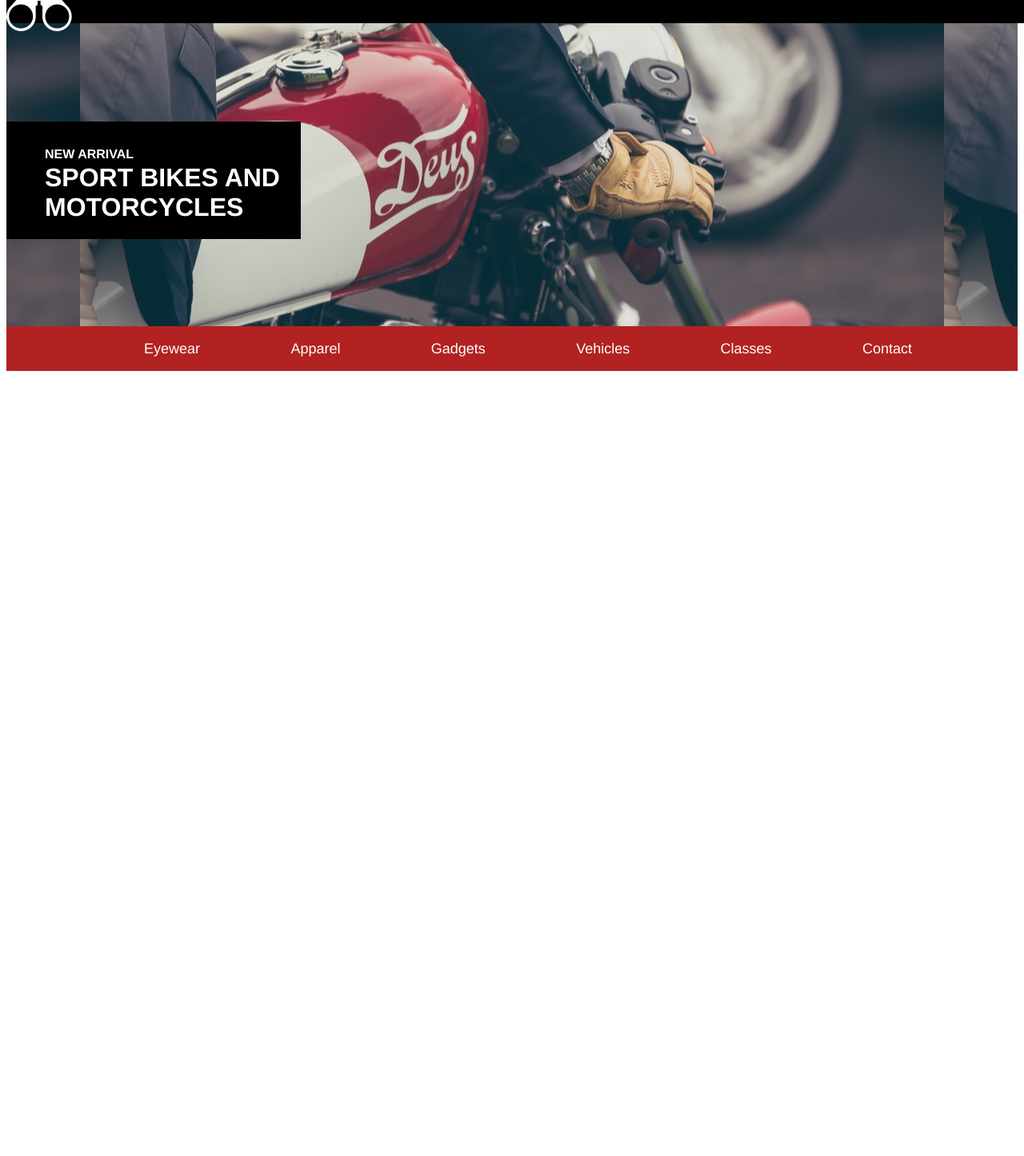
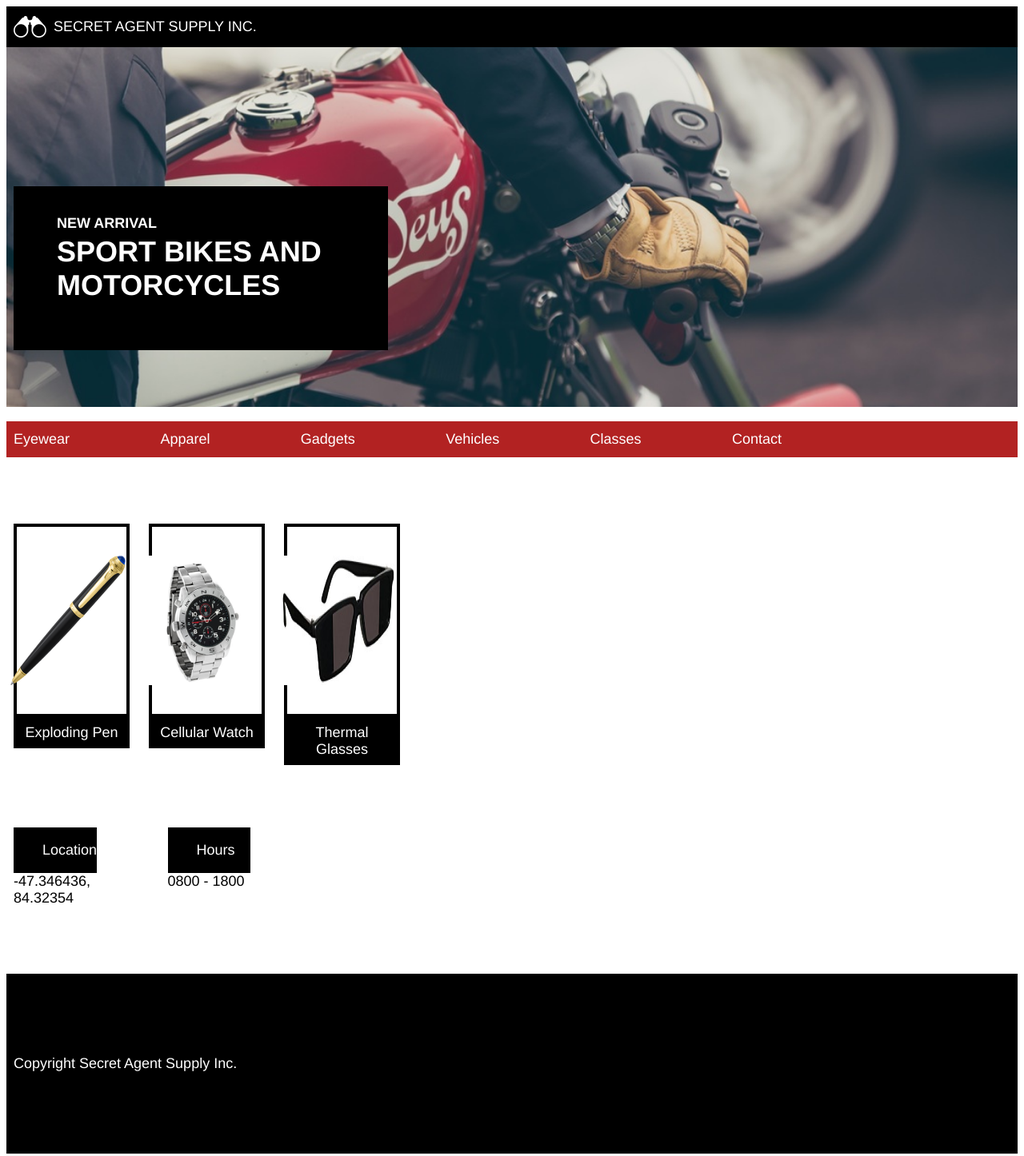
Before and after one commit to J9ml/secretagent, a plain HTML site: page index.html in a window 1280 px wide. Shown: the whole page at 80% size. Before the commit the page ends 800 px from the top, so only its background shows below. Drawn offline with Linux system fonts and the light colour scheme.

Commit message:
second draft

```diff
--- a/index.html
+++ b/index.html
@@ -8,20 +8,19 @@
   </head>
   <body>
     <!-- title bar -->
-    <header>
-      <div class="logo">
+
+
+      <div class="title">
+      <div class="container">
         <img src="./resources/images/logo.png" alt="Secret Agent Supply Inc. logo">
-      </div>
-      <div class="title">
          <span>SECRET AGENT SUPPLY INC.</span>
       </div>
-  </header>
+    </div>
 
 
     <!-- hero image -->
 <div class="hero">
-<div class="hero-image">
-
+  <div class="container">
   <div class="hero-content">
   <span>NEW ARRIVAL</span>
     <h1>SPORT BIKES AND MOTORCYCLES</h1>
@@ -30,34 +29,73 @@
 </div>
 
     <!-- nav bar -->
-      <nav class="navigation">
-      <ul class="nav-items">
-          <li><a href="#eyewear">Eyewear</a></li>
-          <li><a href="#apparel">Apparel</a></li>
-          <li><a href="#gadgets">Gadgets</a></li>
-          <li><a href="#vehicles">Vehicles</a></li>
-          <li><a href="#classes">Classes</a></li>
-          <li><a href="#contact">Contact</a></li>
+    <nav>
+      <ul class="container">
+          <li>Eyewear</li>
+          <li>Apparel</li>
+          <li>Gadgets</li>
+          <li>Vehicles</li>
+          <li>Classes</li>
+          <li>Contact</li>
         </ul>
-      </div>
       </nav>
 
 
     <!-- featured products -->
+      <div class="container">
+        <div class="products">
 
+          <div class="product pen">
+            <div class="product-image">
+              <img src="./resources/images/pen.png" alt="Exploding pen"/>
+            </div>
+            <span class="description">Exploding Pen</span>
+          </div>
+
+          <div class="product watch">
+            <div class="product-image">
+              <img src="./resources/images/watch.png" alt="Cellular Watch"/>
+            </div>
+            <span class="description">Cellular Watch</span>
+          </div>
+
+          <div class="product glasses">
+            <div class="product-image">
+              <img src="./resources/images/glasses.png" alt="Thermal glasses"/>
+            </div>
+            <span class="description">Thermal Glasses</span>
+          </div>
+
+        </div>
+      </div>
 
     <!-- location and hours -->
-
-
+    <div class="container">
+      <div class="business-info">
+        <div class="info">
+          <span class="title">Location</span>
+          <span>-47.346436, 84.32354</span>
+        </div>
+        <div class="info">
+          <span class="title">Hours</span>
+          <span>0800 - 1800</span>
+        </div>
+      </div>
+    </div>
 
     <!-- footer -->
+
+      <footer>
+        <div class="container">
+         Copyright Secret Agent Supply Inc.
+        </div>
+      </footer>
 
 
 
 
 
-
-
+</div>
 
   </body>
 </html>
--- a/resources/css/style.css
+++ b/resources/css/style.css
@@ -1,39 +1,45 @@
 /* general styles */
+
+html {
+  font-size: 18px;
+
+}
 
 body {
   font-family: "Helvetica", sans-serif;
-  font-size: 18px;
+
+
+
+}
+
+.container {
+  max-width: 960px;
+  margin 0 auto;
 }
 
 /* title */
 
-header {
-  display: inline-flex;
-  position: fixed;
-  background-color: black;
-  height: 1.82rem;
-  width: 100%;
-  top: 0;
+.title {
+background-color: black;
+color: white;
+
+}
+.container {
+  display: flex;
+  align-items: center;
+  padding: .66rem 0 .66rem 0.5rem;
 }
 
-.logo {
-  display: flex;
-  position: fixed;
+.container img {
   height: 1.5rem;
-  width: 100%;
-  align-items: center;
-  z-index: 1;
+  padding-right: 0.5rem;
 }
 
-.title a {
-  display: inline-flex;
+.container .title {
   color: white;
   align-items: center;
-  padding: 0.66rem 1rem;
-}
-
-.container {
-  width: 960px
+  padding-top: 0.66rem;
+  padding-bottom: 0.66rem;
 }
 
 /* hero image and heading */
@@ -41,26 +47,22 @@ header {
 .hero {
   background-image: url("../images/banner.jpeg");
   background-position: center;
-  display: flex;
+  background-repeat: no-repeat;
+  background-size: cover;
   height: 25rem;
-  width: 100%;
-  z-index: 2;
 }
 
-.hero-content {
+.container .hero-content {
+position: relative;
 background-color: black;
 color: white;
 font-weight: bold;
-display: flex;
-flex: 1 1;
-justify-content: flex-start;
-flex-flow: column wrap;
 width: 20rem;
-margin-top: 9rem;
-padding-left: 3rem;
+top: 9rem;
+padding: 2rem 3rem;
 }
 
-.hero-content span {
+.container .hero-content span {
   height: 1rem;
   text-align: left;
   font-size: 1rem;
@@ -77,41 +79,80 @@ padding-left: 3rem;
 
 /* nav bar */
 
-.navigation {
+nav {
   background-color: firebrick;
-  width: 100%;
+  color: white;
 }
 
-.nav-items {
-  height: 2rem;
-  width: 960px;
+nav ul {
+  list-style: none;
   display: flex;
-  flex: row wrap;
-  margin: 0 auto;
+  align-items: center;
   justify-content: space-between;
-  align-items: center;
-  flex: 1 1;
-  padding-top: 0.75rem;
-  padding-bottom: 0.75rem;
-
-}
-.nav-items a {
-  text-decoration: none;
-  color: white;
-
-}
-
-ul {
-  list-style-type: none;
+  padding: 0.75rem 0;
 }
 
 /* featured products */
 
+.products {
+  display: flex;
+  justify-content: space-between;
+  margin-top: 3rem;
+}
+
+.product {
+  width: 30%;
+}
+
+.product-image {
+  display: flex;
+  justify-content: center;
+  align-items: center;
+  height: 9rem;
+  padding: 2rem 0;
+  border: 4px solid black;
+}
+
+.product-image img {
+  max-width: 8rem;
+  height: 9rem;
+}
+
+.description {
+  display: block;
+  padding: 0.5rem;
+  background-color: black;
+  text-align: center;
+  color: white;
+}
 
 /* location and hours */
 
+.info {
+  width: 35%;
+}
+
+.business-info {
+  display: flex;
+  justify-content: space-between;
+  margin-top: 3rem;
+}
+
+.info .title {
+  display: block;
+  padding: 1rem 2rem;
+  background-color: black;
+  color: white;
+}
 
 /* footer */
 
+footer {
+  padding: 5rem 0;
+  margin-top: 4rem;
+  background-color: black;
+  color: white;
+}
+
 
 /* responsive design */
```
